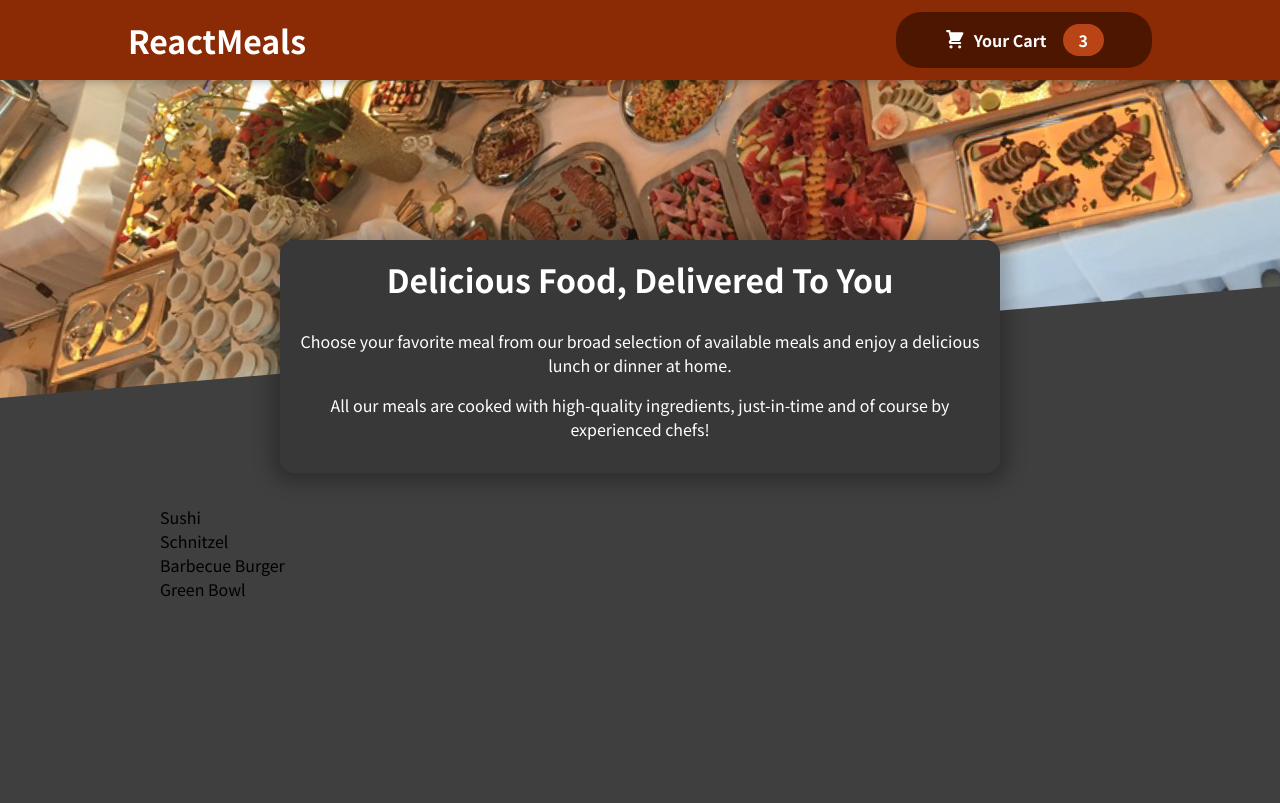
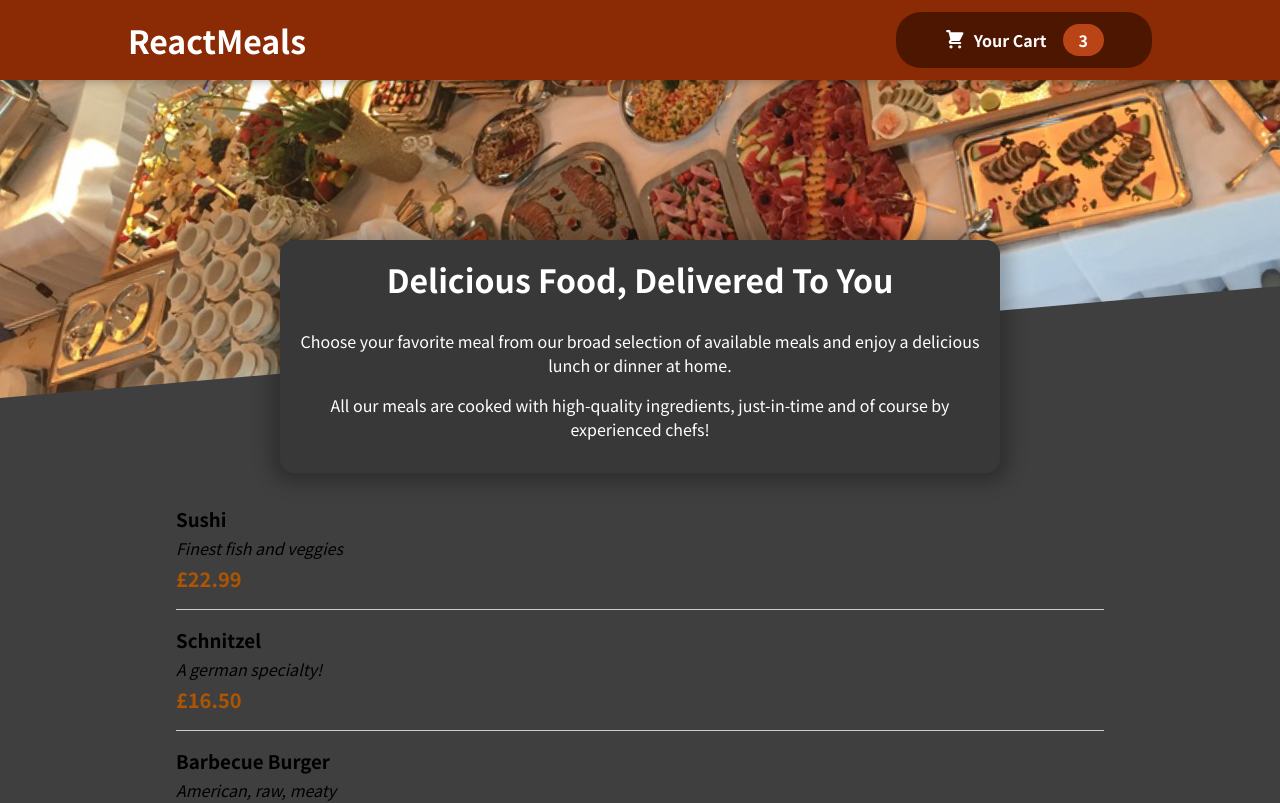
Before and after one commit to kinly19/React-food-ordering-app-, a React (Create React App) app: page / in a window 1280 px wide. Shown: the top 803 px of the page. Built offline with nearby package versions, Linux system fonts and the light colour scheme.

Commit message:
Available.js import of MealItem component for map function to use and return

```diff
--- a/src/components/Meals/AvailableMeals.js
+++ b/src/components/Meals/AvailableMeals.js
@@ -1,4 +1,5 @@
 import classes from './AvailableMeals.module.css';
+import MealItem from './MealItem/MealItem';
 
 const DUMMY_MEALS = [
   {
@@ -29,7 +30,16 @@
 
 const AvailableMeals = () => {
 
-  const mealsList = DUMMY_MEALS.map(meal => <li>{meal.name}</li>) //return an li of each meal name inside of DUMMY_MEALS data
+  const mealsList = DUMMY_MEALS.map((meal) => ( //const helper to map through our dummy list, we can do it here instead of inside the actually jsx snippet
+    <li>
+      <MealItem //return a custom component for each item in our Dummy_meals list.
+        key={meal.id}
+        name={meal.name}
+        description={meal.description}
+        price={meal.price}
+      />
+    </li>
+  ));
 
   return (
     <section className={classes.meals}>
```
